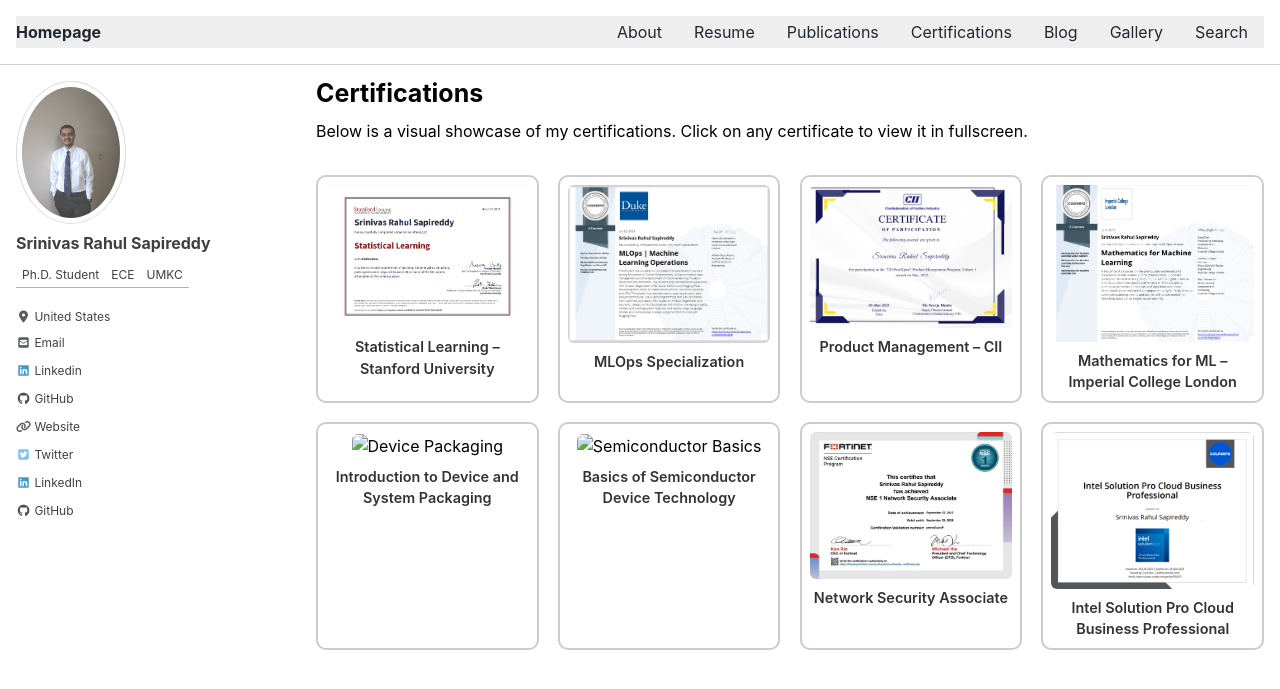
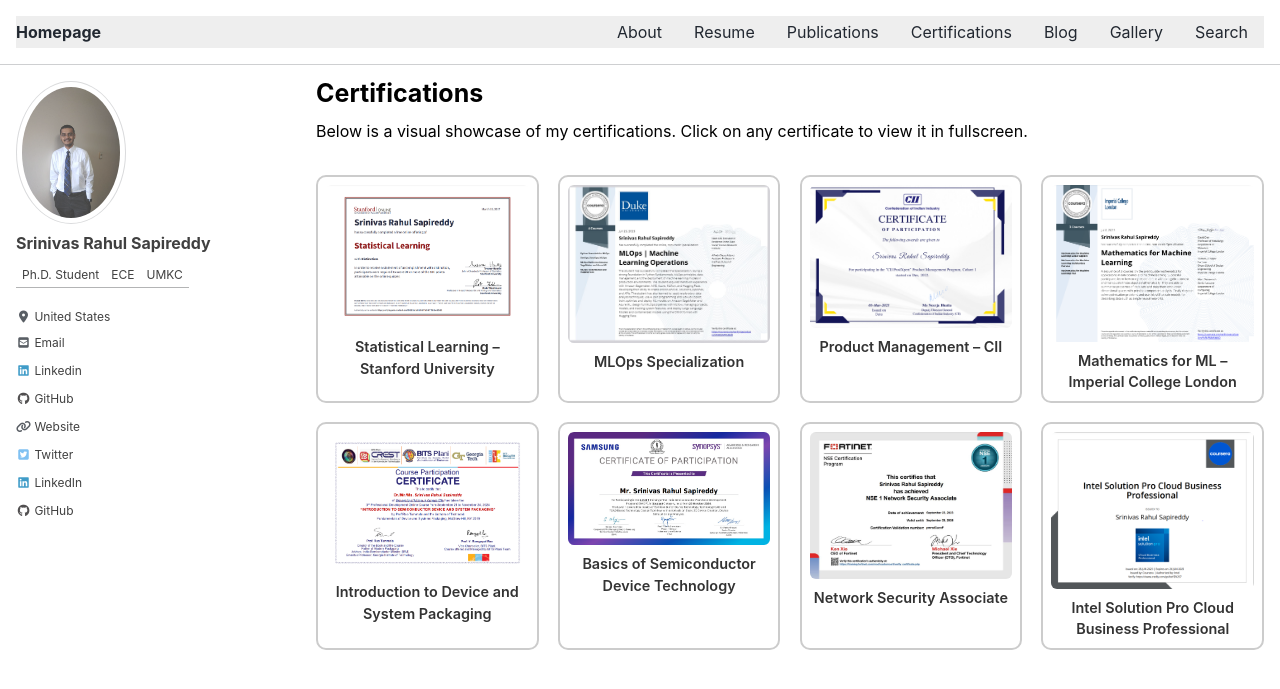
Before and after one commit to srsapireddy/srsapireddy.github.io, a Jekyll site: the page built from _pages/certifications.md, in a window 1280 px wide and 900 px high. Shown: the top 689 px of the window. Built offline with Jekyll 4.4.1, drawn with Linux system fonts in a browser that asks for light colours; cached includes are drawn as plain includes; nearby versions of some CDN libraries.

Commit message:
Update certifications.md

```diff
--- a/_pages/certifications.md
+++ b/_pages/certifications.md
@@ -80,11 +80,11 @@
     <div class="cert-title">Mathematics for ML – Imperial College London</div>
   </div>
   <div class="cert-card">
-    <img src="images/device_packaging.png" alt="Device Packaging">
+    <img src="/images/device_packaging.png" alt="Device Packaging">
     <div class="cert-title">Introduction to Device and System Packaging</div>
   </div>
   <div class="cert-card">
-    <img src="images/semiconductor_basics.png" alt="Semiconductor Basics">
+    <img src="/images/semiconductor_basics.png" alt="Semiconductor Basics">
     <div class="cert-title">Basics of Semiconductor Device Technology</div>
   </div>
   <div class="cert-card">
```
